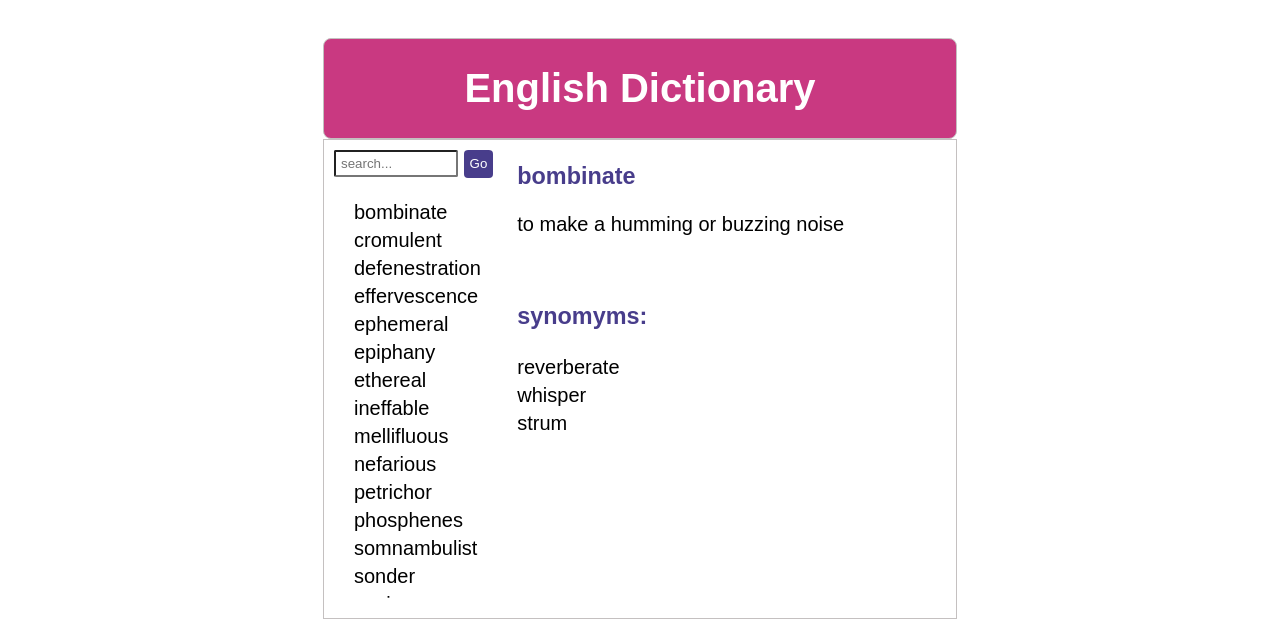
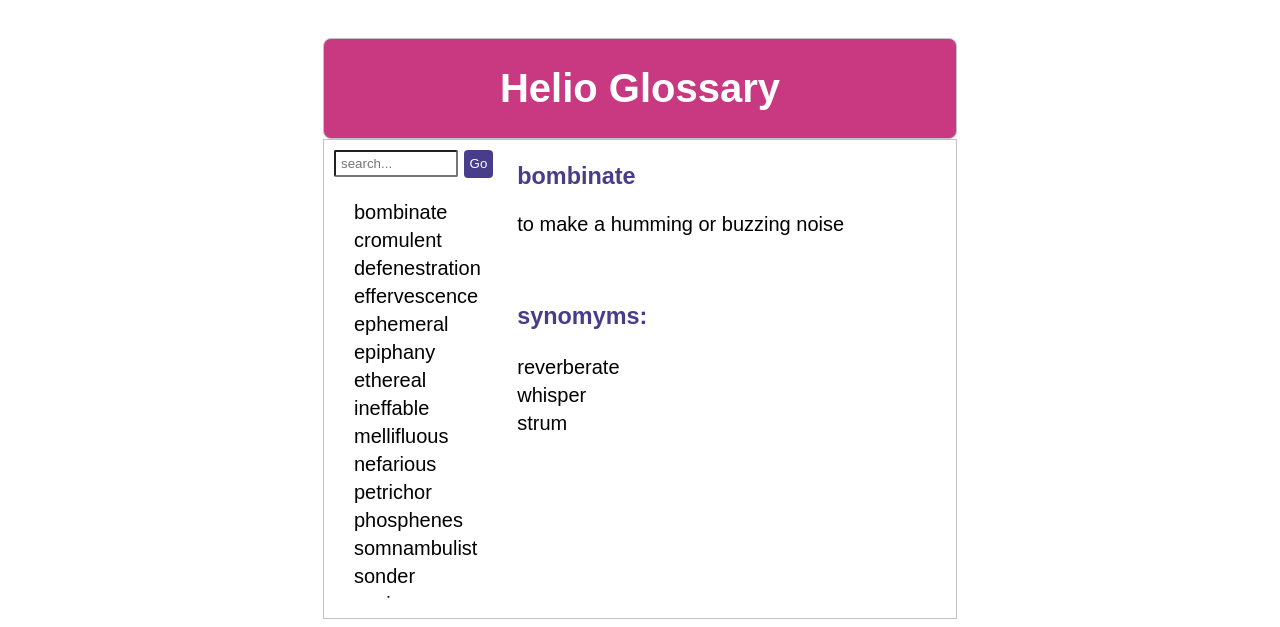
Before and after one commit to lauracoombs07/dictionary, a plain HTML site: page index.html in a window 1280 px wide. Shown: the part 358-985 px from the top of the page. Drawn offline with Linux system fonts and the light colour scheme.

Commit message:
helio glossary

```diff
--- a/index.html
+++ b/index.html
@@ -18,7 +18,7 @@
     <link rel="stylesheet" type="text/css" href="style.css" />
   </head>
   <body>
-    <div class="header"><h1>English Dictionary</h1></div>
+    <div class="header"><h1>Helio Glossary</h1></div>
 
     <div class="wrapper">
       <div class="words">
```
Also changed, not shown: 1 other file.
